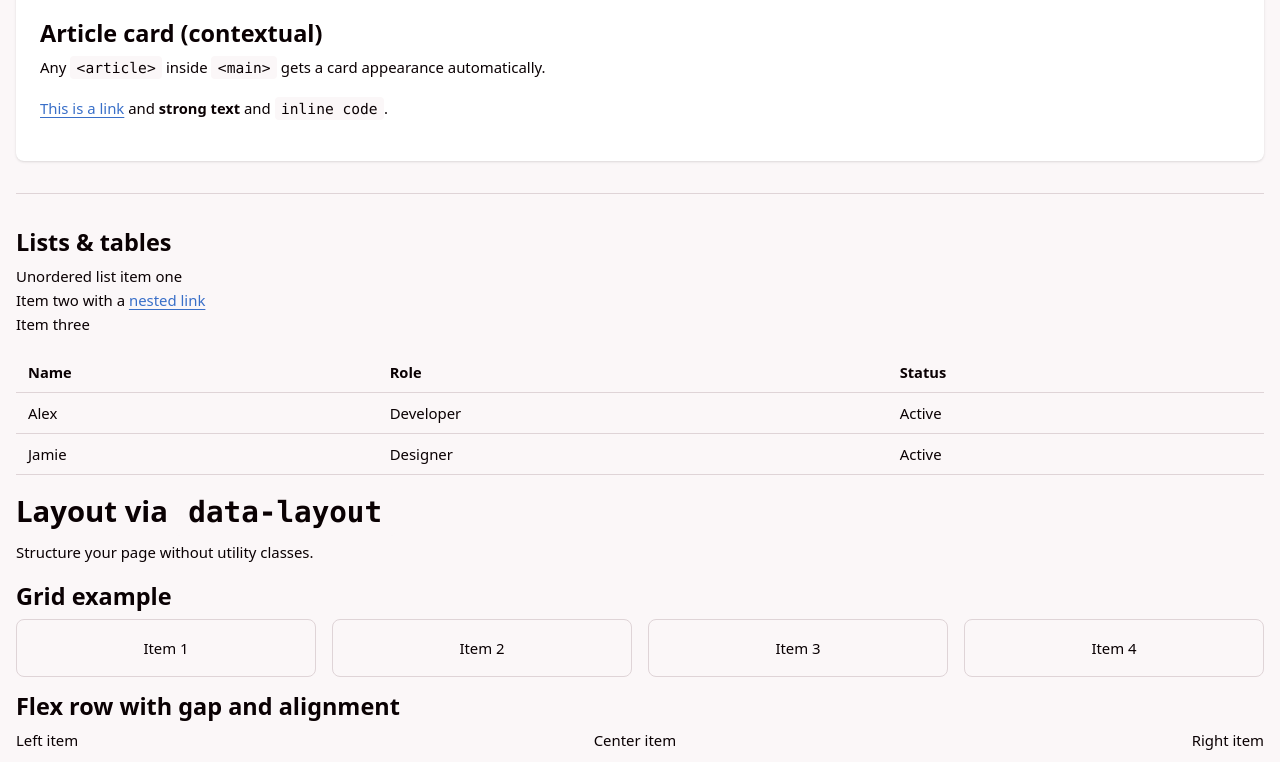
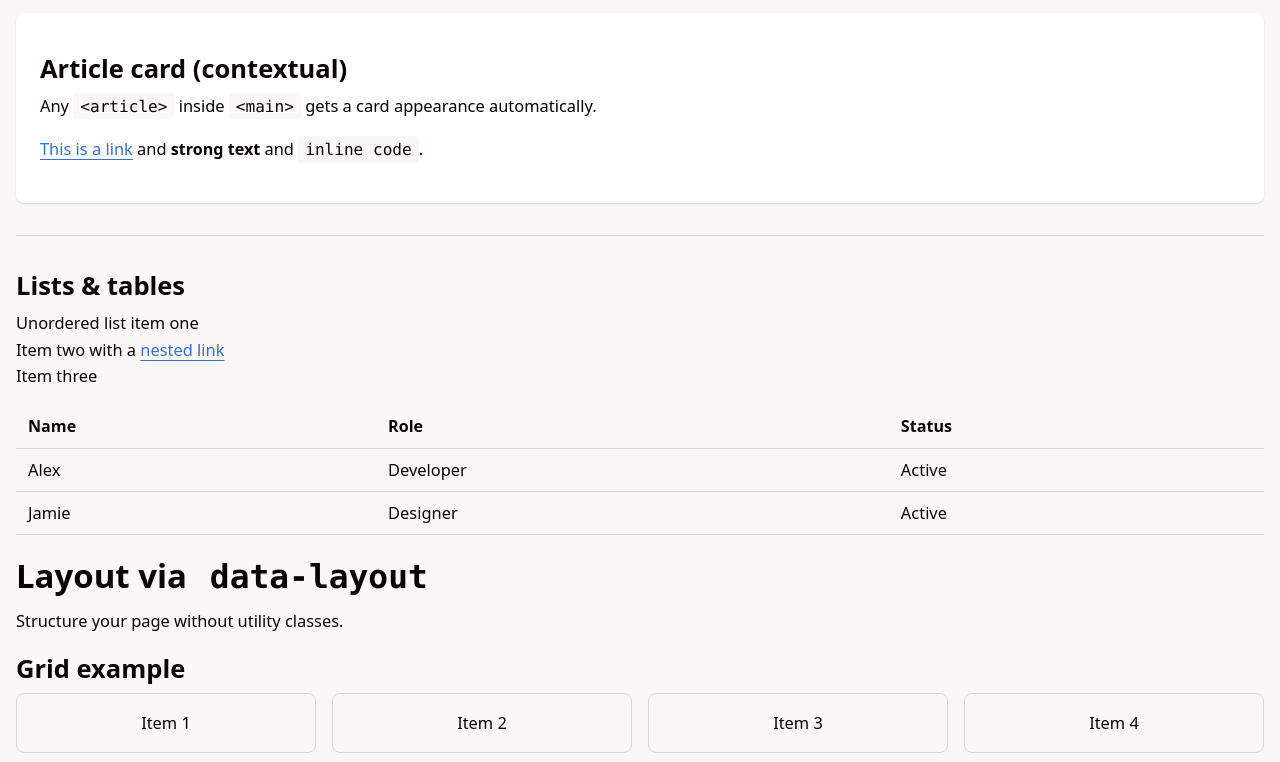
Before and after one commit to srdjan/auras, a plain HTML site: page aura-css.html in a window 1280 px wide. Shown: the part 482-1244 px from the top of the page. Drawn offline with Linux system fonts and the light colour scheme.

Commit message:
fix(css): resolve horizontal overflow and harden responsive behavior
Fix right-side overflow at narrow viewports caused by four sources:
- nav ul lacked flex-wrap, forcing five links into a single non-wrapping
  row that exceeded the container width
- Tables cannot shrink below min-content width; add display:block with
  overflow-x:auto at the mobile breakpoint for horizontal scrolling
- Body had no overflow guard; add overflow-x:clip as a last-resort
  horizontal overflow prevention
- Inline code elements had no word-breaking; add overflow-wrap:anywhere

Also fix fluid type scale: cqi units resolve to 0 without an ancestor
with container-type set, so clamp() always snapped to the minimum.
Switch to vw-based scaling that works universally.

Remove initial data-theme="light" from HTML which prevented the
prefers-color-scheme:dark media query from ever activating (light is
the default when no attribute is set).

Add new capabilities: semantic status color tokens (warning, success,
info), dialog/details classless defaults, data-grid-min presets,
data-stack="mobile" responsive pattern, and data-status utilities.

Remove legacy layout tokens (center-between, center-start, gap-N
inside data-layout) since the HTML already uses the orthogonal
data-align/data-justify/data-gap API.

Intent: fix-defect
Scope: css/responsive, css/tokens, css/defaults, css/layouts
Decided-Against: cqi with container-type on container (adds layout containment side effects)
Decided-Against: table wrapper elements (requires HTML changes, CSS-only fix preferred)
Decided-Against: word-break:break-all on code (too aggressive, breaks mid-keyword)
Refs: d2b02e4, 7b69827

Co-Authored-By: Claude Opus 4.6 <noreply@anthropic.com>

```diff
--- a/aura-css.css
+++ b/aura-css.css
@@ -45,14 +45,14 @@
     --font-mono: 'SF Mono', Monaco, Consolas, monospace;
 
     /* Fluid type scale */
-    --text-xs: clamp(0.75rem, 0.7cqi, 0.875rem);
-    --text-sm: clamp(0.875rem, 0.8cqi, 1rem);
-    --text-base: clamp(1rem, 1cqi, 1.125rem);
-    --text-md: clamp(1.125rem, 1.2cqi, 1.25rem);
-    --text-lg: clamp(1.25rem, 1.5cqi, 1.5rem);
-    --text-xl: clamp(1.5rem, 2cqi, 1.875rem);
-    --text-2xl: clamp(1.875rem, 2.5cqi, 2.25rem);
-    --text-3xl: clamp(2.25rem, 3cqi, 3rem);
+    --text-xs: clamp(0.75rem, 0.6rem + 0.2vw, 0.875rem);
+    --text-sm: clamp(0.875rem, 0.8rem + 0.2vw, 1rem);
+    --text-base: clamp(1rem, 0.9rem + 0.25vw, 1.125rem);
+    --text-md: clamp(1.125rem, 1rem + 0.3vw, 1.25rem);
+    --text-lg: clamp(1.25rem, 1rem + 0.5vw, 1.5rem);
+    --text-xl: clamp(1.5rem, 1.1rem + 0.8vw, 1.875rem);
+    --text-2xl: clamp(1.875rem, 1.3rem + 1.2vw, 2.25rem);
+    --text-3xl: clamp(2.25rem, 1.5rem + 1.5vw, 3rem);
 
     /* Line heights */
     --leading-tight: 1.25;
@@ -116,7 +116,10 @@
     --shadow-lg: 0 10px 15px -3px rgb(0 0 0 / 0.1), 0 4px 6px -4px rgb(0 0 0 / 0.1);
 
     /* Semantic colors */
-    --color-error: oklch(55% 0.2 25);
+    --color-error:   oklch(55% 0.2 25);
+    --color-warning: oklch(70% 0.15 80);
+    --color-success: oklch(60% 0.15 145);
+    --color-info:    oklch(60% 0.1 240);
     --text-on-primary: white;
 
     /* Layout */
@@ -197,6 +200,8 @@
     background-color: var(--bg);
     padding: var(--space-4);
 
+    overflow-x: clip;
+
     /* Enhancement: font-size-adjust for better fallbacks */
     font-size-adjust: 0.5;
   }
@@ -269,6 +274,12 @@
     width: 100%;
     border-collapse: collapse;
   }
+  @media (max-width: 640px) {
+    table {
+      display: block;
+      overflow-x: auto;
+    }
+  }
   th, td {
     padding: var(--space-2) var(--space-3);
     border-bottom: 1px solid var(--border);
@@ -281,13 +292,30 @@
     background-color: var(--surface-raised);
     border-radius: var(--radius-sm);
   }
-  code { padding: 0.2em 0.4em; }
+  code { padding: 0.2em 0.4em; overflow-wrap: anywhere; }
   pre { padding: var(--space-4); overflow-x: auto; }
 
   hr {
     border: none;
     border-top: 1px solid var(--border);
     margin-block: var(--space-8);
+  }
+
+  dialog {
+    background: var(--surface);
+    color: var(--text);
+    border: 1px solid var(--border);
+    border-radius: var(--radius-lg);
+    padding: var(--space-6);
+    box-shadow: var(--shadow-lg);
+  }
+  dialog::backdrop {
+    background: oklch(0% 0 0 / 0.5);
+  }
+
+  details > summary {
+    cursor: pointer;
+    font-weight: 600;
   }
 
   /* Variable font support (optional enhancement) */
@@ -330,14 +358,15 @@
   [data-gap="6"] { gap: var(--space-6); }
   [data-gap="8"] { gap: var(--space-8); }
 
-  /* Legacy layout token combinations (kept for compatibility) */
-  :where([data-layout~="center"]) { align-items: center; justify-content: center; }
-  :where([data-layout~="center-between"]) { align-items: center; justify-content: space-between; }
-  :where([data-layout~="center-start"]) { align-items: center; justify-content: flex-start; }
-  :where([data-layout~="stretch"]) { align-items: stretch; }
-  :where([data-layout~="gap-2"]) { gap: var(--space-2); }
-  :where([data-layout~="gap-4"]) { gap: var(--space-4); }
-  :where([data-layout~="gap-6"]) { gap: var(--space-6); }
+  /* Grid min-width presets */
+  [data-grid-min="sm"]  { --grid-min: 150px; }
+  [data-grid-min="md"]  { --grid-min: 250px; }
+  [data-grid-min="lg"]  { --grid-min: 350px; }
+
+  /* Responsive stack: row on desktop, column on mobile */
+  @media (max-width: 640px) {
+    [data-stack="mobile"] { flex-direction: column; }
+  }
 
   /* Container */
   :where([data-layout~="container"]) {
@@ -371,6 +400,7 @@
   [data-nav="inline"] > ul,
   nav ul {
     display: flex;
+    flex-wrap: wrap;
     gap: var(--space-4);
   }
 
@@ -408,6 +438,12 @@
   }
   [data-smooth] { scroll-behavior: smooth; overflow-y: auto; }
   @media (max-width: 640px) { [data-hide="mobile"] { display: none; } }
+
+  /* Status colors */
+  [data-status="error"]   { color: var(--color-error); }
+  [data-status="warning"] { color: var(--color-warning); }
+  [data-status="success"] { color: var(--color-success); }
+  [data-status="info"]    { color: var(--color-info); }
 
   /* ===== NEW ENHANCEMENTS ===== */
   /* Aspect ratios */
--- a/aura-css.html
+++ b/aura-css.html
@@ -1,5 +1,5 @@
 <!DOCTYPE html>
-<html lang="en" data-theme="light">
+<html lang="en">
 <head>
   <meta charset="UTF-8">
   <meta name="viewport" content="width=device-width, initial-scale=1.0">
```
